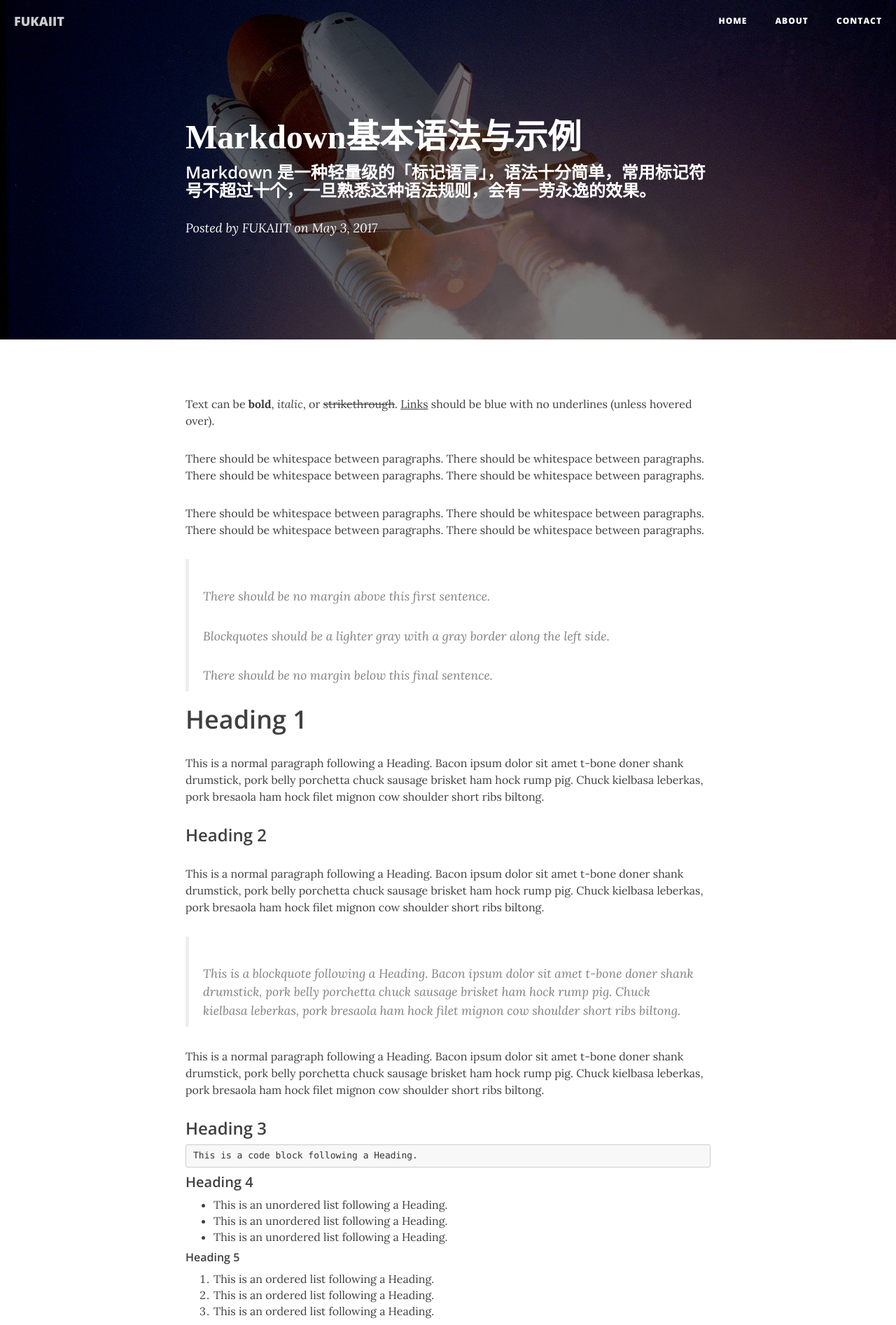
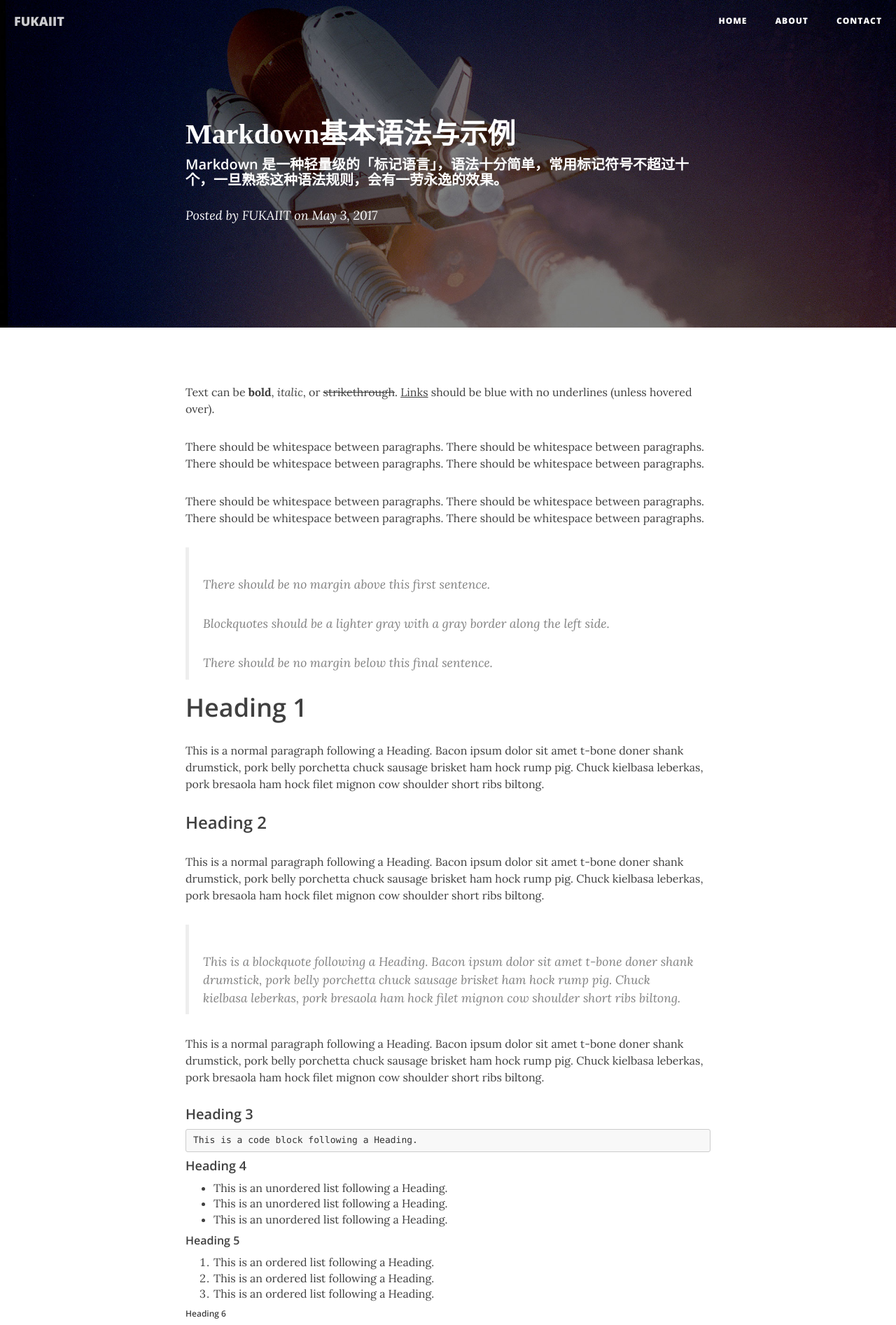
Before and after one commit to fukaiit/fukaiit.github.io, a Jekyll site: the page built from _posts/code/2017-05-03-markdown-sample.md, in a window 1280 px wide. Shown: the top 1893 px of the page at 70% size. Built offline with Jekyll 4.4.1, drawn with Linux system fonts in a browser that asks for light colours; nearby versions of some CDN libraries.

Commit message:
css
细微样式调整

```diff
--- a/css/clean-blog.css
+++ b/css/clean-blog.css
@@ -181,7 +181,7 @@ hr.small {
   }
 }
 .intro-header .post-heading h1 {
-  font-size: 35px;
+  font-size: 26px;
 }
 .intro-header .post-heading .subheading,
 .intro-header .post-heading .meta {
@@ -190,7 +190,7 @@ hr.small {
 }
 .intro-header .post-heading .subheading {
   font-family: 'Open Sans', 'Helvetica Neue', Helvetica, Arial, sans-serif;
-  font-size: 24px;
+  font-size: 20px;
   margin: 10px 0 30px;
   font-weight: 600;
 }
@@ -205,11 +205,11 @@ hr.small {
 }
 @media only screen and (min-width: 768px) {
   .intro-header .post-heading h1 {
-    font-size: 48px;
+    font-size: 40px;
     font-family: '微软雅黑';
   }
   .intro-header .post-heading .subheading {
-    font-size: 24px;
+    font-size: 20px;
   }
 }
 .post-preview > a {
```
Also changed, not shown: css/bootstrap.min.css.
